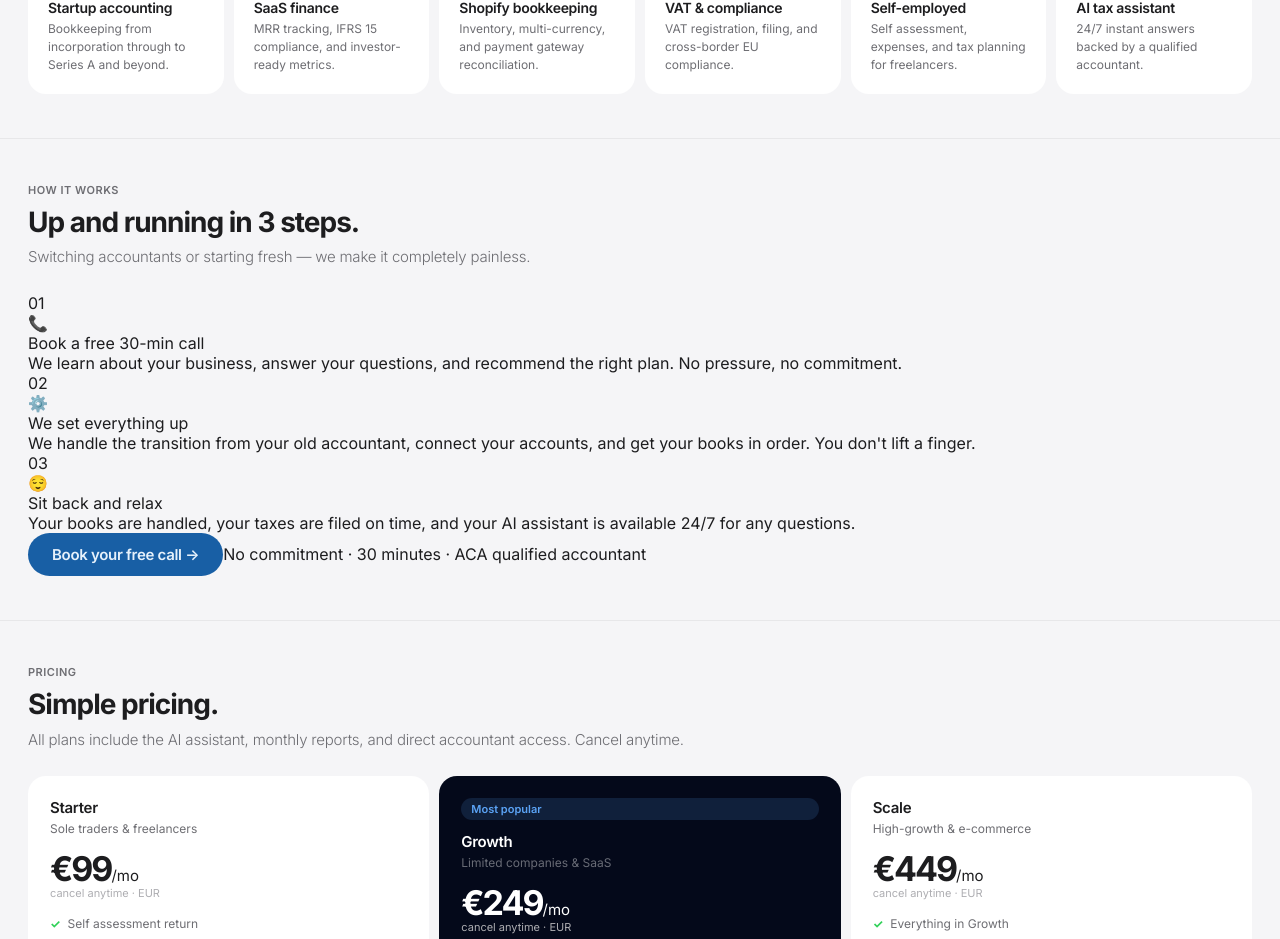
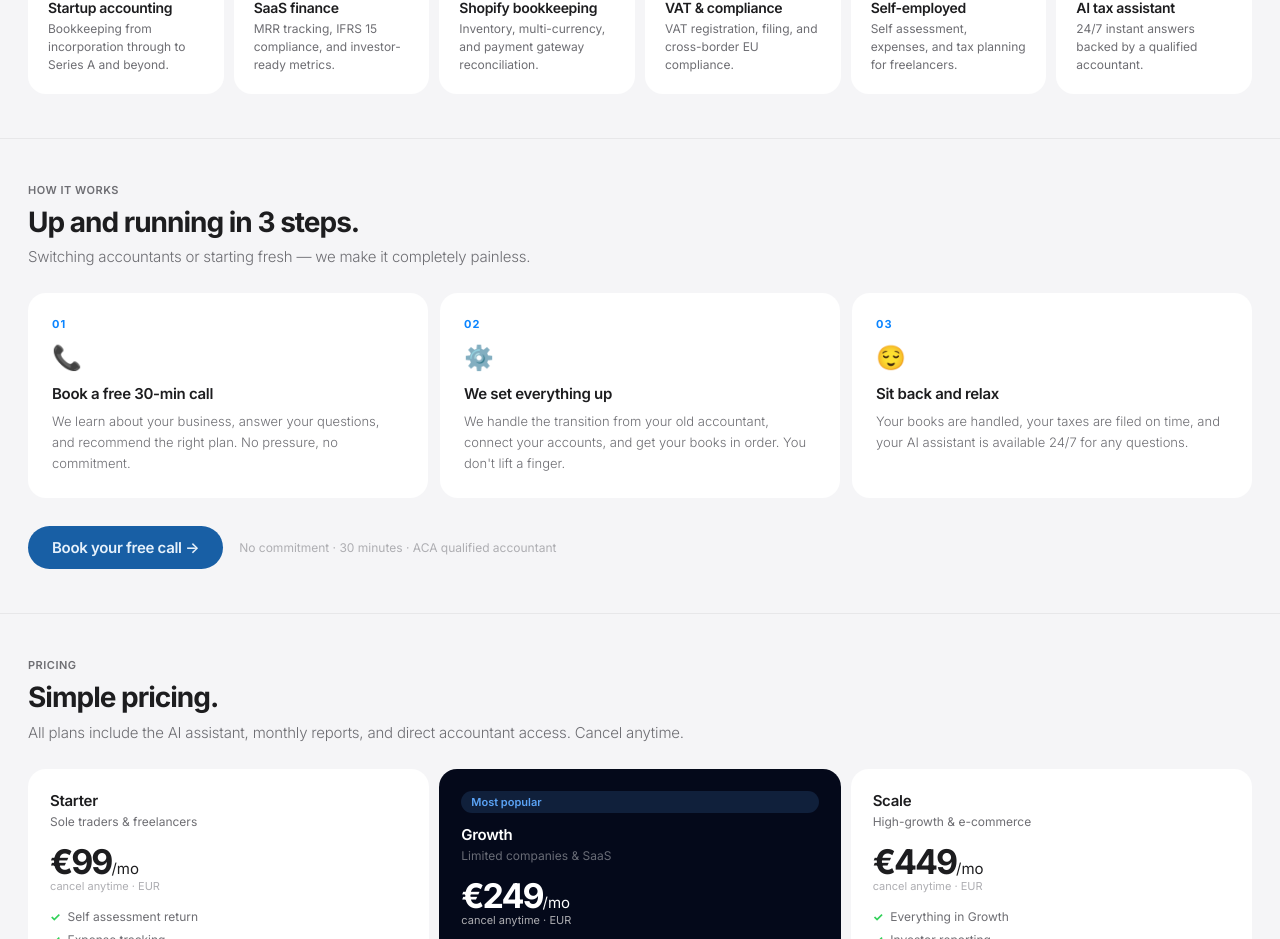
Before and after one commit to morgc90/Foundrbooks, a React (Create React App) app: page / in a window 1280 px wide. Shown: the part 1452-2391 px from the top of the page. Built offline with nearby package versions, Linux system fonts and the light colour scheme.

Commit message:
Update App.css

```diff
--- a/src/App.css
+++ b/src/App.css
@@ -206,3 +206,19 @@ h1 em { font-style: normal; color: #5ba3f5; }
   .hero-text .trust-row { justify-content: center; }
   .hero-text .hero-btns { justify-content: center; }
 }
+
+/* ---- HOW IT WORKS ---- */
+.how-section { background: #f5f5f7; }
+.steps-grid { display: grid; grid-template-columns: repeat(3, 1fr); gap: 12px; margin-bottom: 28px; }
+.step-card { padding: 24px; border-radius: 18px; background: #fff; position: relative; }
+.step-num { font-size: 11px; font-weight: 700; color: #0a84ff; letter-spacing: 1px; margin-bottom: 12px; }
+.step-icon { font-size: 24px; margin-bottom: 12px; }
+.step-name { font-size: 15px; font-weight: 600; color: #1d1d1f; letter-spacing: -0.3px; margin-bottom: 8px; }
+.step-desc { font-size: 13px; color: #6e6e73; line-height: 1.6; font-weight: 300; }
+.how-cta { display: flex; align-items: center; gap: 16px; flex-wrap: wrap; }
+.how-note { font-size: 12px; color: #aeaeb2; }
+
+@media (max-width: 600px) {
+  .steps-grid { grid-template-columns: 1fr; }
+  .how-cta { flex-direction: column; align-items: flex-start; gap: 10px; }
+}
```
